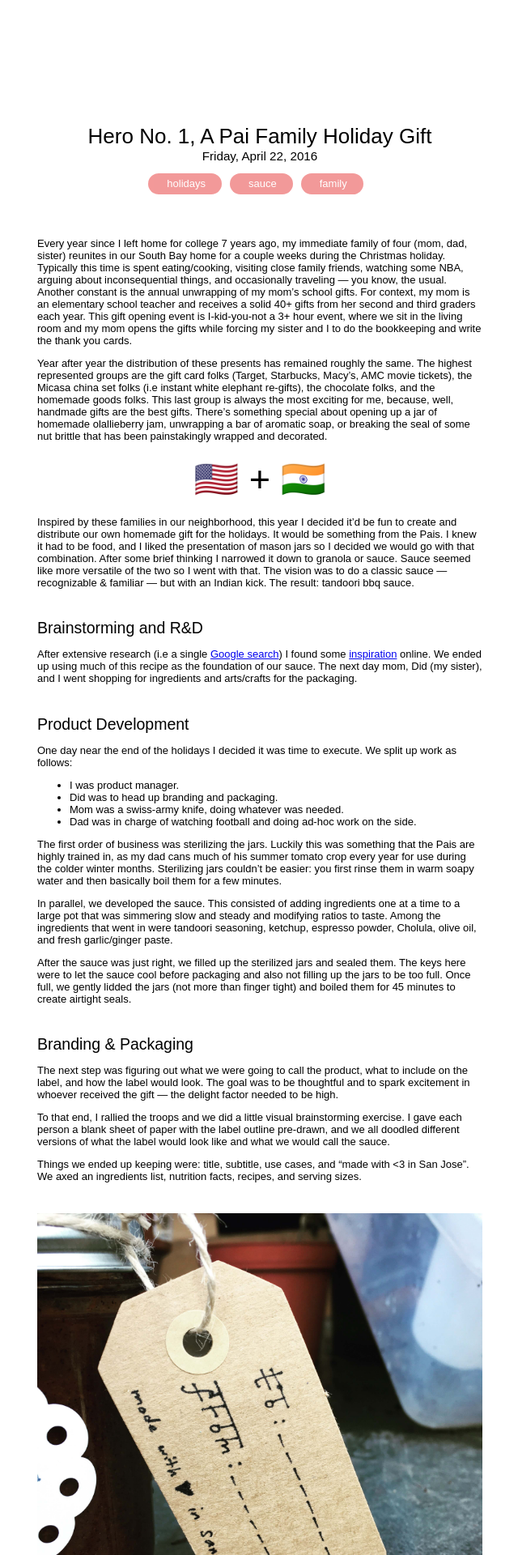
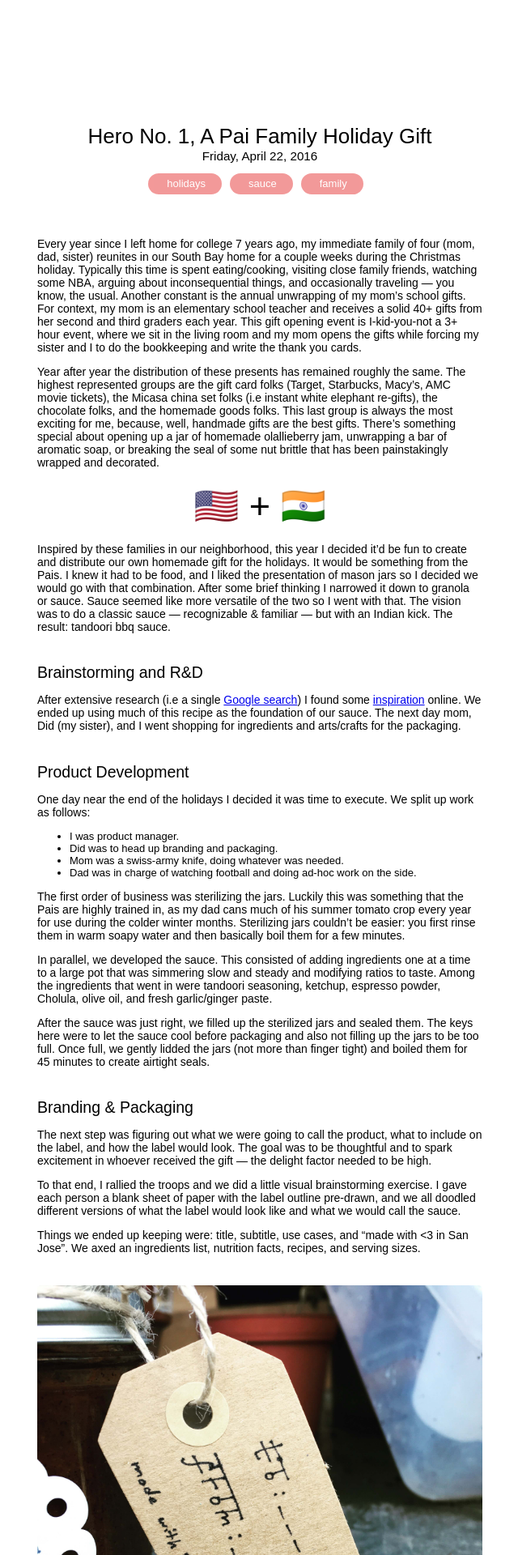
Before and after one commit to vpai/vpai.github.io, a Jekyll site: the page built from _posts/2016-04-22-hero-no-1.md, in a window 1280 px wide. Shown: the top 1920 px of the page at 81% size, without its empty margins (319-959 px from the left). Built offline with Jekyll 4.4.1, drawn with Linux system fonts in a browser that asks for light colours; comment, search, counter and statistics services are not loaded.

Commit message:
style adjustments

```diff
--- a/_includes/image_with_caption.html
+++ b/_includes/image_with_caption.html
@@ -1,6 +1,10 @@
-<div class="img-with-caption__image">
-  <img src="{{ include.url }}" alt="{{ include.alt }}"/>
+{% include spacer.html %}
+
+<div class="img-with-caption__container">
+  <img class="img-with-caption__image" src="{{ include.url }}" alt="{{ include.alt }}"/>
   <div class="img-with-caption__caption">
     <i>{{ include.caption }}</i>
   </div>
 </div>
+
+{% include spacer.html %}
--- a/_posts/2016-04-22-hero-no-1.md
+++ b/_posts/2016-04-22-hero-no-1.md
@@ -79,14 +79,7 @@ the label would look like and what we would call the sauce.
 Things we ended up keeping were: title, subtitle, use cases, and "made with <3 in San Jose". We axed
 an ingredients list, nutrition facts, recipes, and serving sizes.
 
-{% include spacer.html %}
-
-{% include image_with_caption.html
-           url="/assets/images/hero_no_1/label_front.JPG"
-           caption="The front of the Hero No. 1 label."
-           alt="label_front" %}
-
-{% include spacer.html %}
+{% include image_with_caption.html url="/assets/images/hero_no_1/label_front.JPG" caption="The front of the Hero No. 1 label." alt="label_front" %}
 
 Dad also came through big by coming up with a name! He suggested Hero No. 1, a reference to a 1997
 Bollywood [film](https://en.wikipedia.org/wiki/Hero_No._1) with the same name starring the famous Hindi
@@ -94,14 +87,7 @@ actor Govinda. The name was playful, distinctly Indian, and had just enough syll
 
 Did also finalized the look and feel of the label, including little iconography for the use cases:
 
-{% include spacer.html %}
-
-{% include image_with_caption.html
-           url="/assets/images/hero_no_1/label_back.JPG"
-           caption="Iconography on the back of the Hero No. 1 label."
-           alt="label_back" %}
-
-{% include spacer.html %}
+{% include image_with_caption.html url="/assets/images/hero_no_1/label_back.JPG" caption="Iconography on the back of the Hero No. 1 label." alt="label_back" %}
 
 And we were done! The last thing to do was to reproduce the label many, many times by hand.
 
@@ -113,14 +99,7 @@ The final step of this process was to actually distribute our sauce to family an
 delivery ended up being a about a mile away, while the farthest was about 3000 miles with help from
 the trusty USPS.
 
-{% include spacer.html %}
-
-{% include image_with_caption.html
-           url="/assets/images/hero_no_1/collection.JPG"
-           caption="Hero No. 1 tower."
-           alt="final_products" %}
-
-{% include spacer.html %}
+{% include image_with_caption.html url="/assets/images/hero_no_1/collection.JPG" caption="Hero No. 1 tower." alt="final_products" %}
 
 ## Yay 👪
 
@@ -129,14 +108,7 @@ and everyone was able to contribute something or the other to the end product. I
 involve my parents in the product development mode of thinking that I am accustomed to at work. In
 all, this definitely looks to be a start of an annual Pai family tradition.
 
-{% include spacer.html %}
-
-{% include image_with_caption.html
-           url="/assets/images/hero_no_1/single_unit.JPG"
-           caption="A single unit of the final product."
-           alt="single_unit" %}
-
-{% include spacer.html %}
+{% include image_with_caption.html url="/assets/images/hero_no_1/single_unit.JPG" caption="A single unit of the final product." alt="single_unit" %}
 
 ## More Photos
 
--- a/assets/css/style.scss
+++ b/assets/css/style.scss
@@ -3,6 +3,10 @@
 
 $container-width: 550px;
 $coral: #f08080;
+
+p {
+  font-size: 14px;
+}
 
 .container {
   width: $container-width;
@@ -77,11 +81,13 @@ $coral: #f08080;
 .post {
   img {
     width: $container-width;
+    border-radius: 5px;
   }
 }
 
-.img-with-caption__image {
+.img-with-caption__container {
   position: relative;
+
 }
 
 .img-with-caption__caption {
```
Also changed, not shown: _posts/2016-05-21-biking-across-the-us.md (+2 -8 lines).
